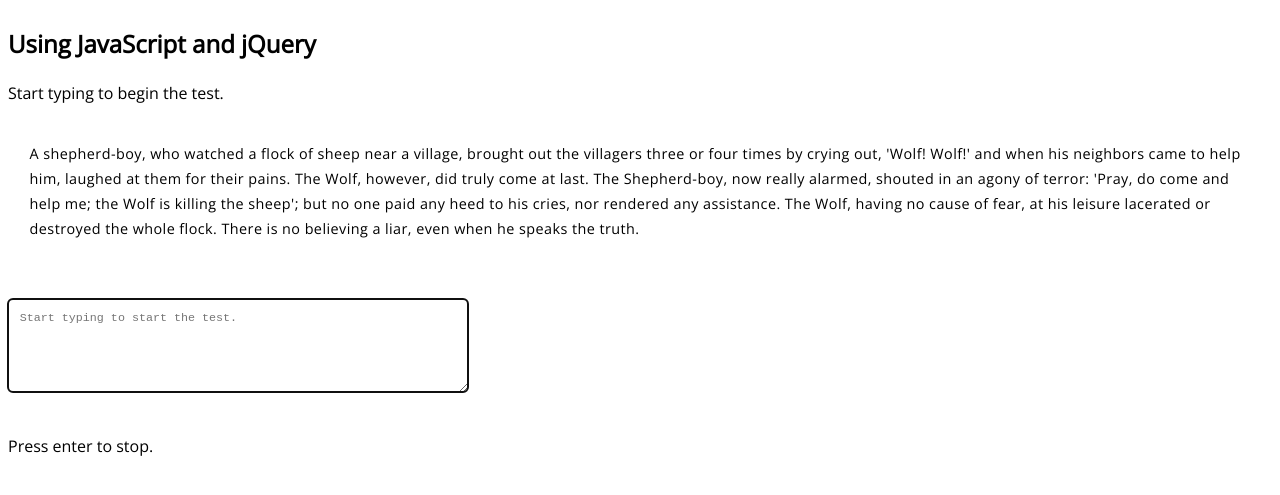
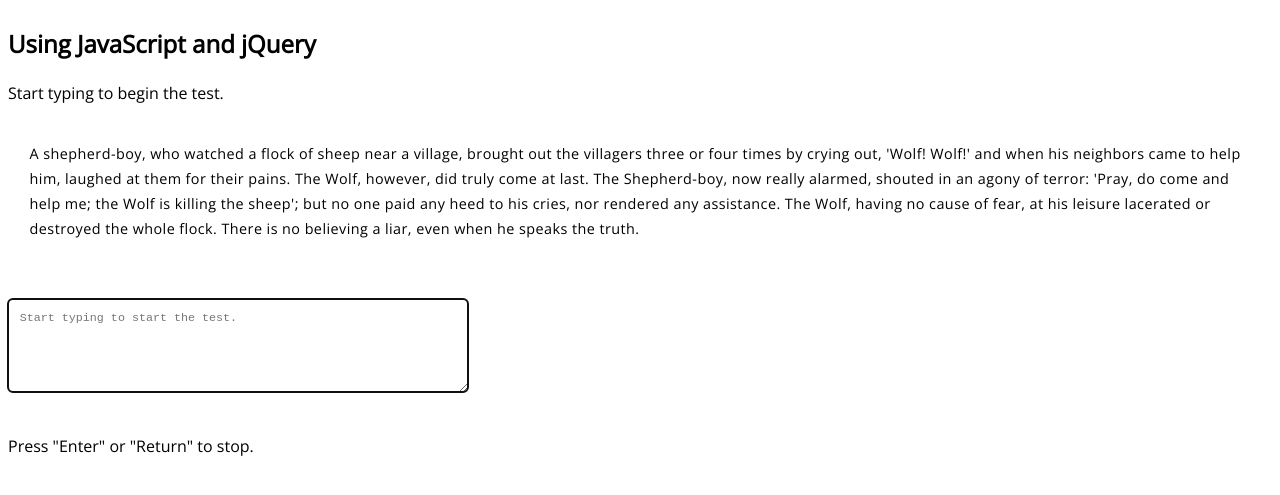
Before and after one commit to kim3-sudo/WPMjQuery, a plain HTML site: page main.html in a window 1280 px wide. Shown: the part 75-570 px from the top of the page. Drawn offline with nearby package versions, Linux system fonts and the light colour scheme.

Commit message:
Update main.html

```diff
--- a/main.html
+++ b/main.html
@@ -22,9 +22,10 @@
 		<p id="wpmPrompt"></p>
 		<textarea id="wpmTest" autofocus cols="60" rows="5" placeholder="Start typing to start the test." spellcheck="false" wrap></textarea>
 		<p id="wpmErrorAll"></p>
-
-		<div id="wpmDone">Press enter to stop.</div>
 	</section>
+	<p>
+		Press "Enter" or "Return" to stop.
+	</p>
 
 	<script src="script.js"></script>
 </body>
```
